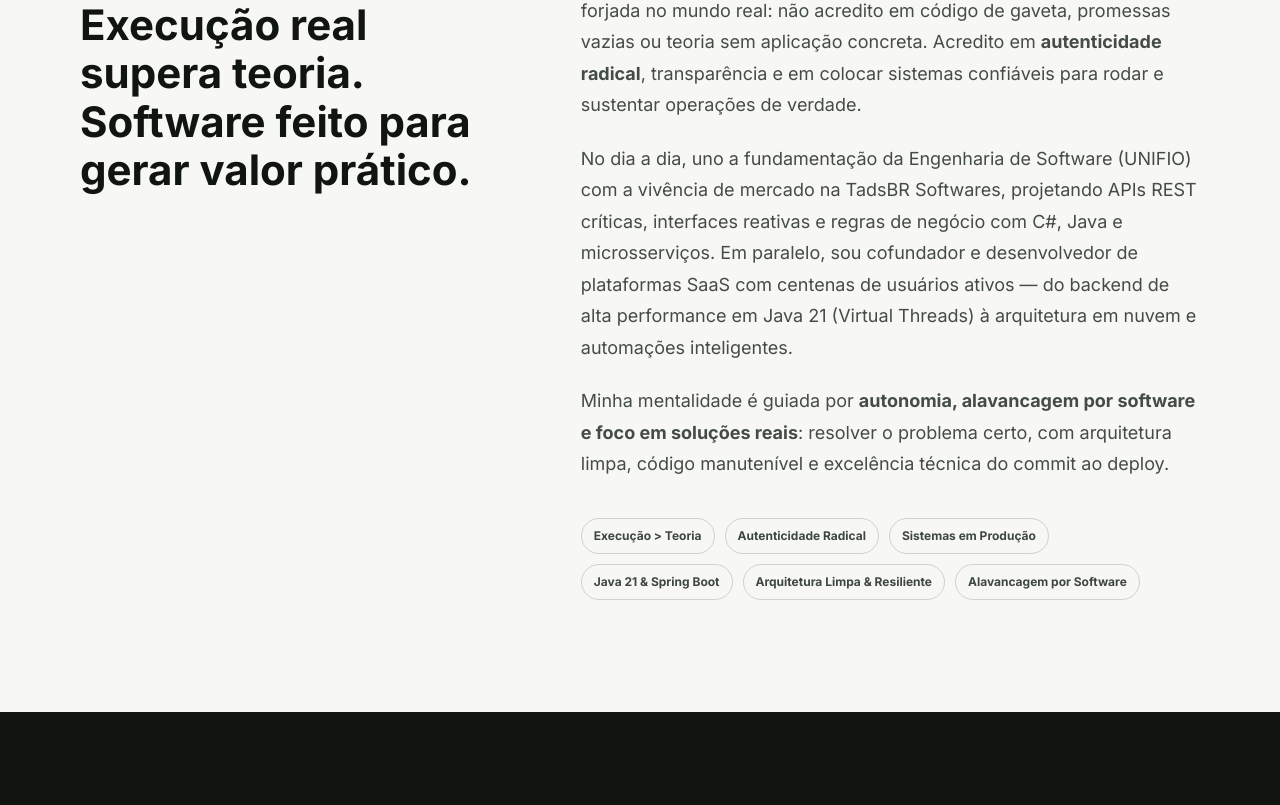
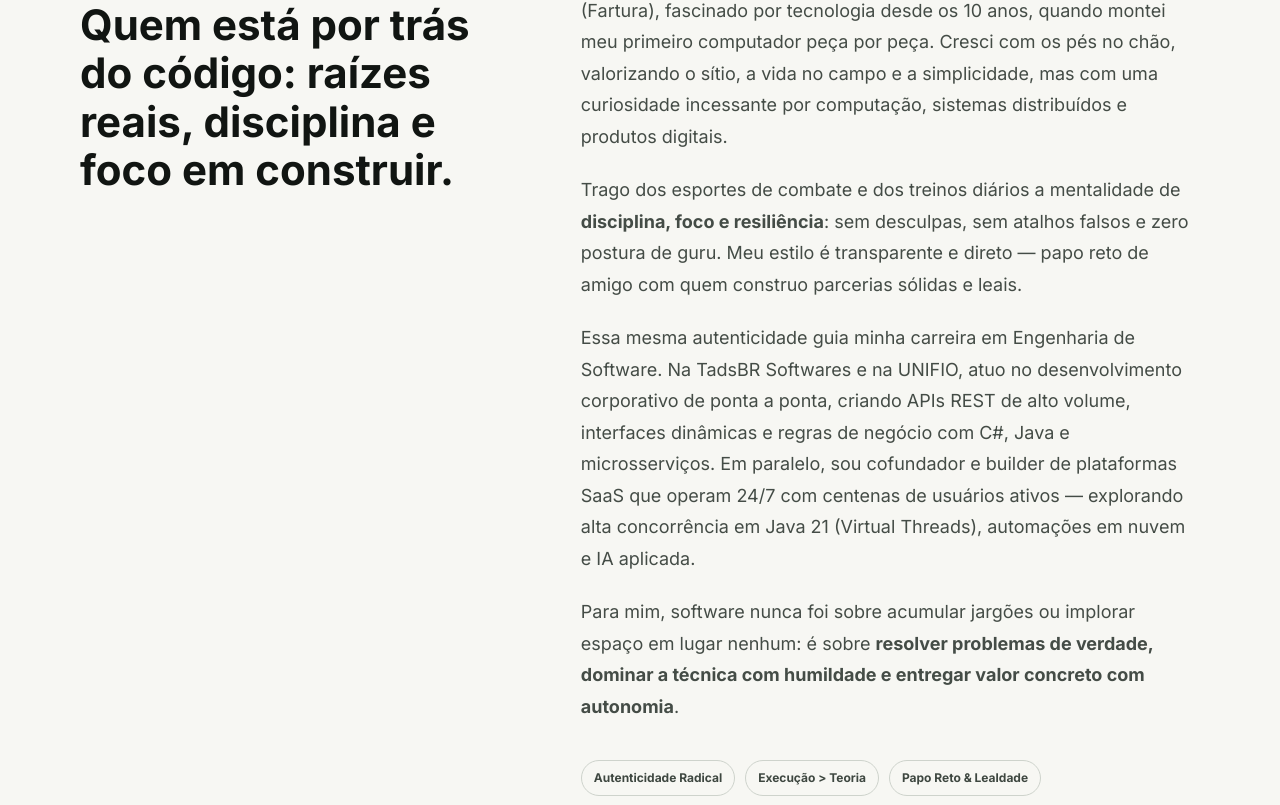
Before and after one commit to LucasOliveira09/Portfolio, a Nuxt app: page / in a window 1280 px wide. Shown: the part 939-1744 px from the top of the page. Built offline with nearby package versions, Linux system fonts and the light colour scheme.

Commit message:
Humanizar secao Sobre com a historia, raizes e essencia pessoal de Lucas Oliveira

```diff
--- a/app/pages/index.vue
+++ b/app/pages/index.vue
@@ -208,24 +208,27 @@ const projects = [
         <div class="site-container about-grid">
           <div>
             <p class="section-label">01 · Sobre</p>
-            <h2>Execução real supera teoria. Software feito para gerar valor prático.</h2>
+            <h2>Quem está por trás do código: raízes reais, disciplina e foco em construir.</h2>
           </div>
           <div class="about-copy">
             <p>
-              Sou Software Engineer e Product Builder. Minha abordagem técnica é forjada no mundo real: não acredito em código de gaveta, promessas vazias ou teoria sem aplicação concreta. Acredito em <strong>autenticidade radical</strong>, transparência e em colocar sistemas confiáveis para rodar e sustentar operações de verdade.
+              Sou o <strong>Lucas Oliveira</strong>: nascido e criado no interior de São Paulo (Fartura), fascinado por tecnologia desde os 10 anos, quando montei meu primeiro computador peça por peça. Cresci com os pés no chão, valorizando o sítio, a vida no campo e a simplicidade, mas com uma curiosidade incessante por computação, sistemas distribuídos e produtos digitais.
             </p>
             <p>
-              No dia a dia, uno a fundamentação da Engenharia de Software (UNIFIO) com a vivência de mercado na TadsBR Softwares, projetando APIs REST críticas, interfaces reativas e regras de negócio com C#, Java e microsserviços. Em paralelo, sou cofundador e desenvolvedor de plataformas SaaS com centenas de usuários ativos — do backend de alta performance em Java 21 (Virtual Threads) à arquitetura em nuvem e automações inteligentes.
+              Trago dos esportes de combate e dos treinos diários a mentalidade de <strong>disciplina, foco e resiliência</strong>: sem desculpas, sem atalhos falsos e zero postura de guru. Meu estilo é transparente e direto — papo reto de amigo com quem construo parcerias sólidas e leais.
             </p>
             <p>
-              Minha mentalidade é guiada por <strong>autonomia, alavancagem por software e foco em soluções reais</strong>: resolver o problema certo, com arquitetura limpa, código manutenível e excelência técnica do commit ao deploy.
+              Essa mesma autenticidade guia minha carreira em Engenharia de Software. Na TadsBR Softwares e na UNIFIO, atuo no desenvolvimento corporativo de ponta a ponta, criando APIs REST de alto volume, interfaces dinâmicas e regras de negócio com C#, Java e microsserviços. Em paralelo, sou cofundador e builder de plataformas SaaS que operam 24/7 com centenas de usuários ativos — explorando alta concorrência em Java 21 (Virtual Threads), automações em nuvem e IA aplicada.
+            </p>
+            <p>
+              Para mim, software nunca foi sobre acumular jargões ou implorar espaço em lugar nenhum: é sobre <strong>resolver problemas de verdade, dominar a técnica com humildade e entregar valor concreto com autonomia</strong>.
             </p>
             <div class="about-principles" aria-label="Princípios e valores">
+              <span>Autenticidade Radical</span>
               <span>Execução > Teoria</span>
-              <span>Autenticidade Radical</span>
-              <span>Sistemas em Produção</span>
-              <span>Java 21 & Spring Boot</span>
-              <span>Arquitetura Limpa & Resiliente</span>
+              <span>Papo Reto & Lealdade</span>
+              <span>Disciplina & Resiliência</span>
+              <span>Java 21 & Sistemas Reais</span>
               <span>Alavancagem por Software</span>
             </div>
           </div>
```
